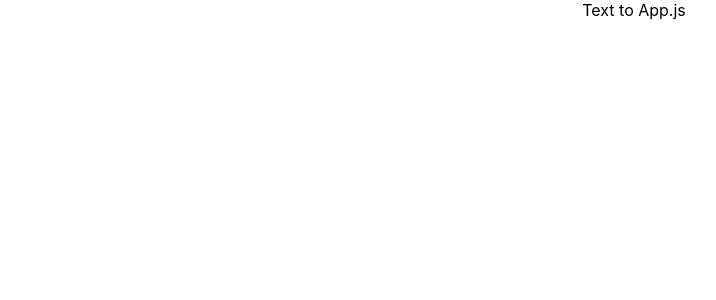
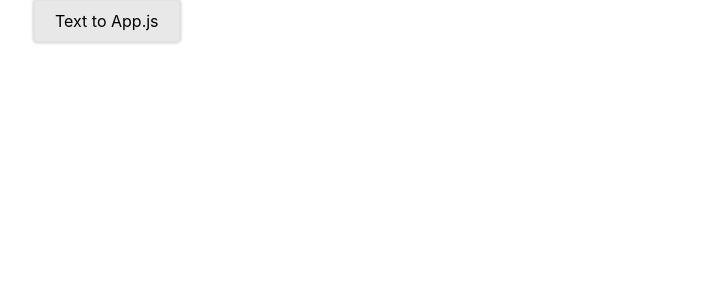
Before and after one commit to dmtrmkhlv/gb_react_basic, a React (Create React App) app in the folder gb-react-basic/: page / in a window 1280 px wide. Shown: the top 300 px of the page, without its empty margins (6-722 px from the left). Built offline with nearby package versions, Linux system fonts and the light colour scheme.

Commit message:
Задание 4. Стилизовать компоненты через css.

```diff
--- a/gb-react-basic/src/App.css
+++ b/gb-react-basic/src/App.css
@@ -1,38 +1,26 @@
-.App {
-  text-align: center;
+* {
+  margin: 0;
+  padding: 0;
 }
 
-.App-logo {
-  height: 40vmin;
-  pointer-events: none;
+.Wrapper {
+  max-width: 1200px;
+  margin: 0 auto;
+  padding: 0;
 }
 
-@media (prefers-reduced-motion: no-preference) {
-  .App-logo {
-    animation: App-logo-spin infinite 20s linear;
-  }
+.App {
+  display: flex;
+  align-items: center;
+  justify-content: flex-start;
 }
 
-.App-header {
-  background-color: #282c34;
-  min-height: 100vh;
-  display: flex;
-  flex-direction: column;
-  align-items: center;
-  justify-content: center;
-  font-size: calc(10px + 2vmin);
-  color: white;
+.Message {
+  padding: 10px 20px;
+  max-width: 200px;
+  border: 1px solid #e2e2e2;
+  box-sizing: border-box;
+  box-shadow: 0px 0px 2px 2px #e2e2e2;
+  border-radius: 4px;
+  background-color: #e8e8e8;
 }
-
-.App-link {
-  color: #61dafb;
-}
-
-@keyframes App-logo-spin {
-  from {
-    transform: rotate(0deg);
-  }
-  to {
-    transform: rotate(360deg);
-  }
-}
--- a/gb-react-basic/src/App.js
+++ b/gb-react-basic/src/App.js
@@ -5,10 +5,12 @@ import {Message} from "./components";
 
 const text = "Text to App.js"
 
-function App(props) {
+function App() {
   return (
-    <div className="App">
-      <Message message = {text}/>
+    <div className="Wrapper">
+      <div className="App">
+        <Message message = {text}/>
+      </div>
     </div>
   );
 }
--- a/gb-react-basic/src/components/Message/index.js
+++ b/gb-react-basic/src/components/Message/index.js
@@ -2,8 +2,8 @@ import React from 'react';
 
 export const Message = (props) => {
   return (
-    <div>
-      {props.message}
+    <div className="Message">
+        <p>{props.message}</p>
     </div>
   );
 };
```
